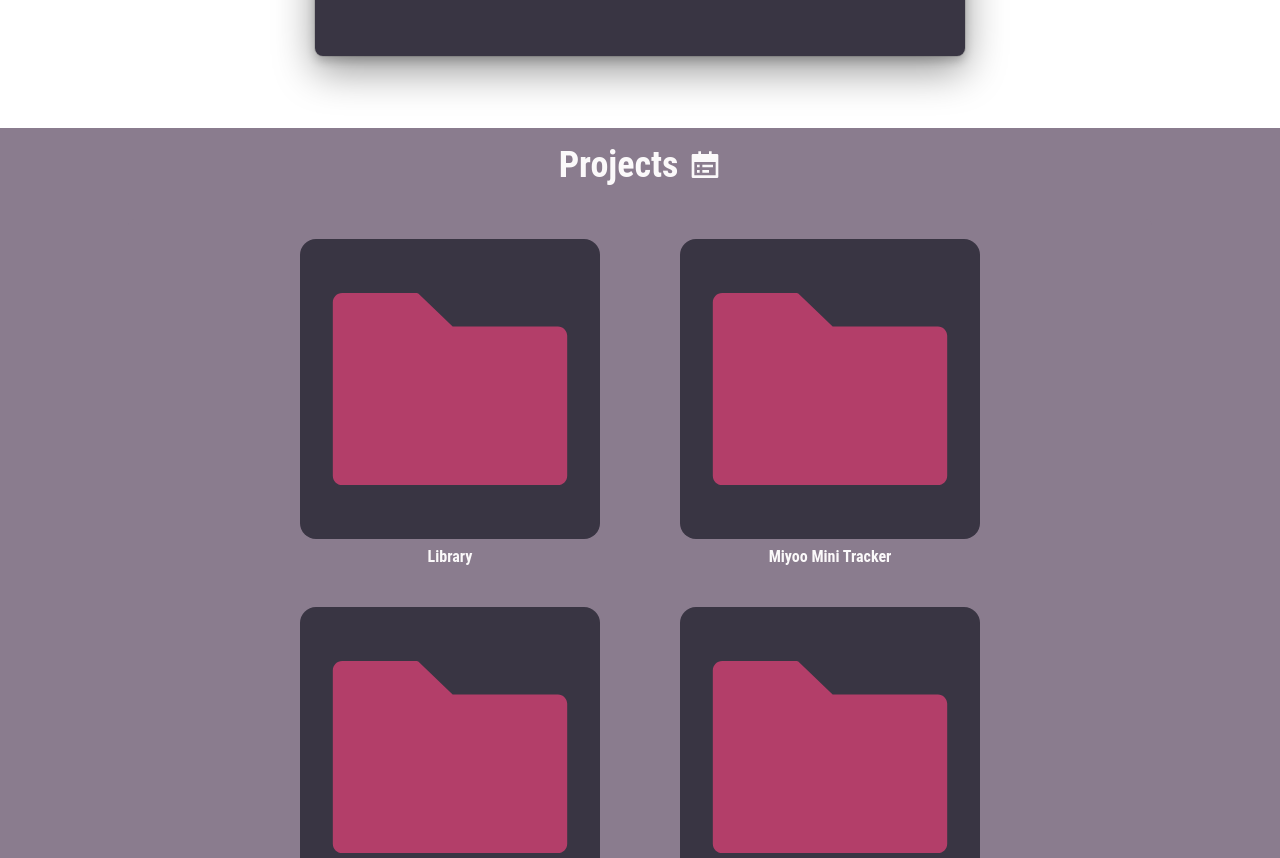
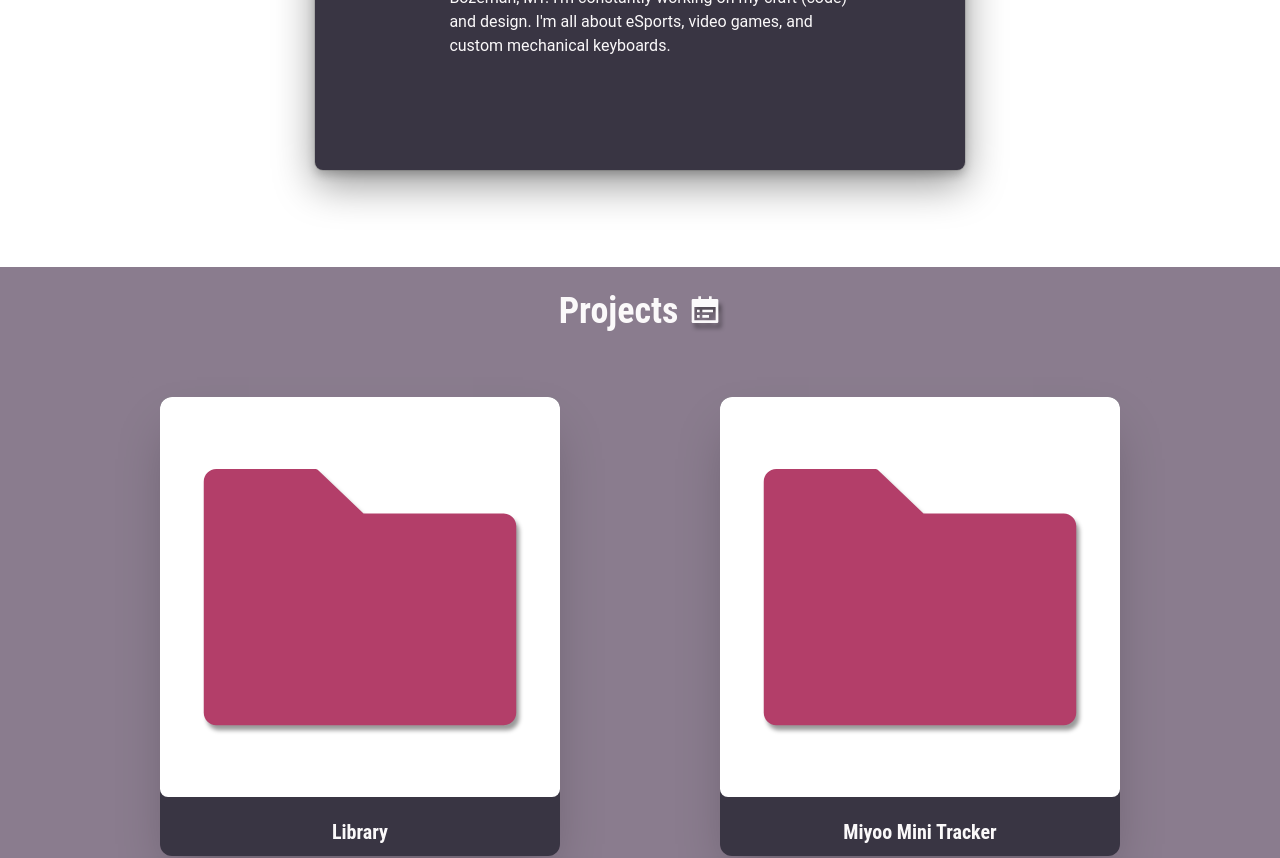
Before and after one commit to TidalSana/portfolio, a Next.js app: page / in a window 1280 px wide. Shown: the part 700-1558 px from the top of the page. Built offline with nearby package versions, Linux system fonts and the light colour scheme.

Commit message:
finished animations and such with the projects section

```diff
--- a/components/ProfileWrapper.tsx
+++ b/components/ProfileWrapper.tsx
@@ -32,7 +32,9 @@ const headingAnimation = `${bioAnimationKeyFrames} 0.5s ease-in`;
 const typingAnimation = `${typingKeyFrames} 1s steps(20, end) forwards, ${blinkKeyFrames} 1s infinite`;
 
 const ProfileWrapper: React.FC<ProfileWrapperProps> = () => {
+  /** ChakraUI */
   const { colorMode } = useColorMode();
+
   /** Render */
   return (
     <Flex
--- a/components/ProjectFolder.tsx
+++ b/components/ProjectFolder.tsx
@@ -1,42 +1,121 @@
 import {
   Box,
-  Flex, Heading, Icon, useColorMode, VStack,
+  Flex, Heading, HStack, Icon, Image, keyframes, useColorMode, VStack,
 } from '@chakra-ui/react';
+import { motion, Variants } from 'framer-motion';
+import React from 'react';
 import { AiFillFolder, AiFillFolderOpen } from 'react-icons/ai';
 
 interface ProjectCardProps {
   project: string,
 }
 
+const bouncingAnimationKeyFrames = keyframes`
+  0% { trasnform: translateY(0px); }
+  100%   { transform: translateY(20px); }
+`;
+
+const bouncingAnimation = `${bouncingAnimationKeyFrames} 1s ease-in-out alternate infinite`;
+
 const ProjectCard: React.FC<ProjectCardProps> = ({
   project,
 }) => {
+  /** State */
+  const [openIcon, setOpenIcon] = React.useState(false);
+
   /** ChakraUi */
   const { colorMode } = useColorMode();
+
+  /** Framer */
+  const curve = {
+    type: 'spring',
+    stiffness: 500,
+    damping: 30,
+  };
+
+  const cardVariants: Variants = {
+    intial: {
+      zIndex: 9,
+      x: 0,
+      y: -100,
+      rotate: 0,
+      opacity: 0,
+      scale: 0,
+      transition: { ...curve, delay: 2 },
+    },
+
+    animate: {
+      zIndex: 11,
+      x: 300,
+      y: -150,
+      rotate: 10,
+      scale: 1,
+      opacity: 1,
+      position: 'absolute',
+      transition: { ...curve, delay: 0 },
+    },
+  };
+
+  // TODO: ADD OPPSITE COLOR shadow for project, also separate items into components
 
   /** Render */
   return (
     <Flex
-      rounded="lg"
-      className="project-card-item"
-      bg="transparent"
+      overflowX="hidden"
       align="center"
+      rounded="xl"
+      boxShadow={colorMode === 'dark' ? 'dark-lg' : '2xl'}
       justifyContent="center"
       flexDirection="column"
+      className="project-card-item"
+      bg={colorMode === 'dark' ? 'brand.lightAccentShade' : 'brand.darkAccentShade'}
       w="100%">
-      <VStack bg="transparent">
+      <VStack bg="transparent" spacing="1em">
         <Box
-          rounded="2xl"
-          boxSize="300px"
-          bg={colorMode === 'dark' ? 'brand.lightAccentShade' : 'brand.darkAccentShade'}>
-            {/* TODO: Add a swap when hovering */}
-          <Icon boxSize="100%" color="brand.darkAccent" as={AiFillFolder}></Icon>
+          className="project-image-icon-container"
+          rounded="lg"
+          boxSize="400px"
+          >
+          <HStack
+            className="horizontal-stack-project-folder"
+            bg="transparent"
+            rounded="xl"
+            as={motion.div}
+            initial="initial"
+            whileHover="animate"
+            onMouseEnter={() => setOpenIcon(true)}
+            onMouseLeave={() => setOpenIcon(false)}>
+            <Icon
+              zIndex={10}
+              bg="transparent"
+              boxSize="100%"
+              color="brand.darkAccent"
+              as={!openIcon ? AiFillFolder : AiFillFolderOpen}>
+            </Icon>
+            <Box
+
+              bg="transparent"
+              as={motion.div}
+              variants={cardVariants}
+              className="motion-project-image-div"
+            >
+              <Image
+                animation={bouncingAnimation}
+                width="200px"
+                height="200px"
+                src="/cat.jpg"
+                alt="Joshua Semana"
+                objectFit="cover"
+                borderRadius="xl"/>
+            </Box>
+          </HStack>
         </Box>
         <Heading
-          mb="px"
-          color="brand.lightAccentShade"
+          className="project-header-name"
+          pb="12px"
+          color={colorMode === 'dark' ? 'brand.lightAccent' : 'brand.lightAccentShade'}
           as="h4"
-          size="sm">
+          size="md">
           {project}
         </Heading>
       </VStack>
--- a/components/ProjectsWrapper.tsx
+++ b/components/ProjectsWrapper.tsx
@@ -1,19 +1,10 @@
 import {
   Grid, GridItem, Heading, HStack, Icon, useColorMode, VStack,
 } from '@chakra-ui/react';
-import { Variants } from 'framer-motion';
 import { RiCalendarTodoFill } from 'react-icons/ri';
 import ProjectCard from './ProjectFolder';
 
 interface ProjectsWrapperProps {}
-
-/** Framer Motion */
-const projectVariants: Variants = {
-  offScreen: {
-    // TODO: Figure out animation
-    y: 300,
-  },
-};
 
 const ProjectsWrapper: React.FC<ProjectsWrapperProps> = () => {
   /** Color Mode config */
@@ -27,9 +18,12 @@ const ProjectsWrapper: React.FC<ProjectsWrapperProps> = () => {
     // </Grid>
     <VStack
       width="100%"
-      bg={colorMode === 'dark' ? 'brand.main' : 'brand.lightAccent'}
+      m="1em"
+      justifyContent="center"
+      align="center"
       spacing="1em"
-      m="1em">
+      className="project-wrapper-outer-wrapper"
+      bg={colorMode === 'dark' ? 'brand.main' : 'brand.lightAccent'}>
       <HStack m="1em" bg="transparent">
         <Heading
           mr="3px"
@@ -42,16 +36,18 @@ const ProjectsWrapper: React.FC<ProjectsWrapperProps> = () => {
         <Icon color="brand.lightAccentShade" boxSize="8" as={RiCalendarTodoFill}></Icon>
       </HStack>
       <Grid
+        p="20px"
+        width="80%"
+        rounded="md"
         justifyContent="center"
         alignItems="center"
-        width="80%"
+        rowGap="10"
+        columnGap="20"
+        className="project-grid"
         templateRows="repeat(2, 1fr)"
         templateColumns="repeat (5, 1fr)"
         bg={colorMode === 'dark' ? 'brand.main' : 'brand.lightAccent'}
-        rowGap="10"
-        columnGap="10"
-        p="20px"
-        rounded="md">
+        >
         <GridItem rounded="xl" className="grid-item" rowStart={1} colStart={1} colEnd={3} bg={gridItemBg} width="100%">
           <ProjectCard project="Library" />
         </GridItem>
--- a/pages/index.tsx
+++ b/pages/index.tsx
@@ -1,6 +1,6 @@
 import type { NextPage } from 'next';
 import {
-  Flex, Spinner,
+  Flex, Spinner, useColorMode,
 } from '@chakra-ui/react';
 import React from 'react';
 import Navigation from '../components/Navigation';
@@ -11,6 +11,7 @@ const Home: NextPage = () => {
   const [loading, setLoading] = React.useState(true);
 
   /** ChakraUI */
+  const { colorMode } = useColorMode();
 
   /** Loading Spinner */
   React.useEffect(() => {
@@ -39,7 +40,11 @@ const Home: NextPage = () => {
         )
         : (
           <Flex width="100vw" height="100vh" justifyContent="center" align="center">
-            <Spinner size="xl"/>
+            <Spinner
+              size="xl"
+              speed="0.65s"
+              thickness="8px"
+              color={colorMode === 'dark' ? 'brand.lightAccentShade' : 'brand.darkAccentShade'}/>
           </Flex>
         )
           }
--- a/themes/theme.ts
+++ b/themes/theme.ts
@@ -33,12 +33,23 @@ const theme = extendTheme({
     global: (props: StyleFunctionProps) => ({
       html: {
         /** This stays respect to the color mode */
+        overflowX: 'hidden',
+        margin: 0,
+        fonSize: '62.5%',
         bg: props.colorMode === 'dark' ? 'darkMode.color' : 'lightMode.color',
+      },
+      body: {
+        overflowX: 'hidden',
+        margin: 0,
+        fontSize: '1.4rem',
       },
       div: {
         /** Opposite respect to the color mode */
         color: props.colorMode === 'dark' ? 'brand.lightAccentShade' : 'brand.darkAccentShade',
         bg: props.colorMode === 'dark' ? 'darkMode.color' : 'lightMode.color',
+      },
+      svg: {
+        filter: 'drop-shadow(3px 5px 2px rgb(0 0 0 / 0.4))',
       },
     }),
   },
```
Also changed, not shown: 1 other file (tests, documents, lock files or other folders).
